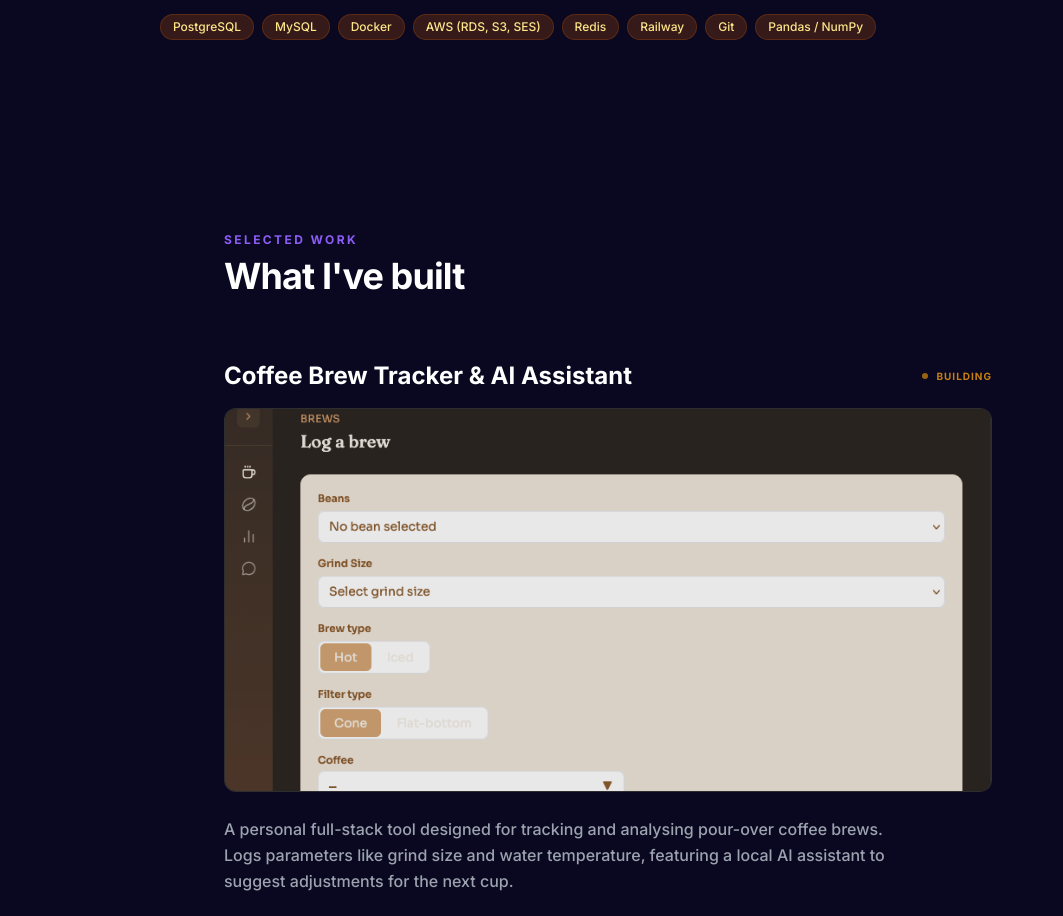
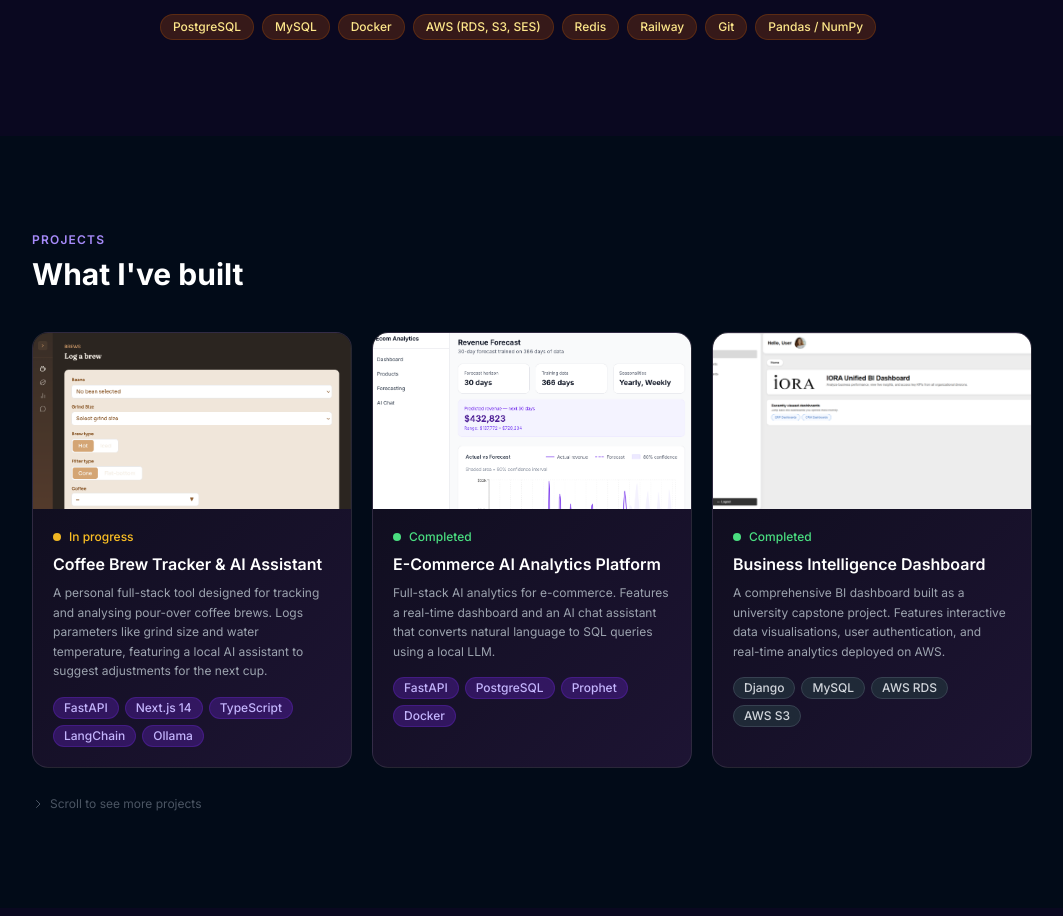
Before and after one commit to adiezakiel01/adiezakiel, a Next.js app: page / in a window 1280 px wide. Shown: the part 1860-2776 px from the top of the page, without its empty margins (32-1095 px from the left). Built offline with nearby package versions, Linux system fonts and the light colour scheme.

Commit message:
Updated project to scroll cards.

```diff
--- a/app/globals.css
+++ b/app/globals.css
@@ -29,3 +29,11 @@ html {
   opacity: 1;
   transform: translateY(0);
 }
+
+.overflow-x-auto::-webkit-scrollbar {
+  display: none;
+}
+.overflow-x-auto {
+  -ms-overflow-style: none;
+  scrollbar-width: none;
+}
--- a/components/Projects.tsx
+++ b/components/Projects.tsx
@@ -1,7 +1,7 @@
 "use client";
 
+import Image from "next/image";
 import { useScrollReveal } from "@/hooks/useScrollReveal";
-import Image from "next/image";
 
 type ProjectStatus = "completed" | "in-progress";
 
@@ -9,156 +9,135 @@ interface Project {
   title: string;
   status: ProjectStatus;
   description: string;
-  highlights: string[];
   tags: string[];
-  image: string;
+  tagColor: string;
   github?: string;
   demo?: string;
+  preview: React.ReactNode;
 }
 
 const projects: Project[] = [
   {
     title: "Coffee Brew Tracker & AI Assistant",
     status: "in-progress",
-    image: "/images/brew_app.png",
     description:
       "A personal full-stack tool designed for tracking and analysing pour-over coffee brews. Logs parameters like grind size and water temperature, featuring a local AI assistant to suggest adjustments for the next cup.",
-    highlights: [
-      "Local AI Inference using LangChain & Ollama",
-      "Asynchronous Backend with FastAPI",
-      "Data visualization with Recharts",
-    ],
     tags: ["FastAPI", "Next.js 14", "TypeScript", "LangChain", "Ollama"],
+    tagColor: "bg-violet-900/50 text-violet-300 border-violet-700/30",
     github: "https://github.com/adiezakiel01/coffee",
     demo: "https://coffee-navy-pi.vercel.app/",
+    preview: (
+      <Image
+        src="/images/brew_app.png"
+        alt="Coffee Brew Tracker screenshot"
+        fill
+        className="object-cover object-top"
+      />
+    ),
   },
   {
     title: "E-Commerce AI Analytics Platform",
     status: "completed",
-    image: "/images/ecom.png",
     description:
       "Full-stack AI analytics for e-commerce. Features a real-time dashboard and an AI chat assistant that converts natural language to SQL queries using a local LLM.",
-    highlights: [
-      "Natural language to SQL via LangChain",
-      "Prophet-powered revenue forecasting",
-      "Next.js 14 Server Components",
-    ],
     tags: ["FastAPI", "PostgreSQL", "Prophet", "Docker"],
+    tagColor: "bg-violet-900/50 text-violet-300 border-violet-700/30",
     github: "https://github.com/adiezakiel01/ecommerce",
+    preview: (
+      <Image
+        src="/images/ecom.png"
+        alt="E-Commerce AI Analytics Platform screenshot"
+        fill
+        className="object-cover object-top"
+      />
+    ),
   },
   {
     title: "Business Intelligence Dashboard",
     status: "completed",
-    image: "/images/iora_dashboard.png",
     description:
       "A comprehensive BI dashboard built as a university capstone project. Features interactive data visualisations, user authentication, and real-time analytics deployed on AWS.",
-    highlights: [
-      "Interactive Chart.js visualisations",
-      "Deployed on AWS RDS + S3",
-      "Role-based access control",
-    ],
     tags: ["Django", "MySQL", "AWS RDS", "AWS S3"],
+    tagColor: "bg-gray-800 text-gray-300 border-gray-700",
+    preview: (
+      <Image
+        src="/images/iora_dashboard.png"
+        alt="Business Intelligence Dashboard screenshot"
+        fill
+        className="object-cover object-top"
+      />
+    ),
   },
 ];
 
 const statusConfig = {
   completed: {
-    dot: "bg-green-500",
-    text: "text-green-500/80",
+    dot: "bg-green-400",
+    text: "text-green-400",
     label: "Completed",
   },
   "in-progress": {
-    dot: "bg-amber-500 animate-pulse",
-    text: "text-amber-500/80",
-    label: "Building",
+    dot: "bg-amber-400 animate-pulse",
+    text: "text-amber-400",
+    label: "In progress",
   },
 };
 
 export function Projects() {
   const headingRef = useScrollReveal();
-  const ref1 = useScrollReveal(0);
-  const ref2 = useScrollReveal(150);
-  const ref3 = useScrollReveal(200);
-
-  const projectRefs = [ref1, ref2, ref3];
+  const cardsRef = useScrollReveal(100);
 
   return (
-    <section id="projects" className="py-24 px-6 bg-[#0A0820]">
-      <div className="max-w-3xl mx-auto">
-        <div ref={headingRef} className="reveal mb-16">
-          <p className="text-violet-500 text-xs font-bold tracking-[0.2em] uppercase mb-2">
-            Selected Work
+    <section id="projects" className="py-24 px-6">
+      <div className="max-w-6xl mx-auto">
+        <div ref={headingRef} className="reveal mb-10">
+          <p className="text-violet-400 text-xs font-semibold tracking-widest uppercase mb-2">
+            Projects
           </p>
-          <h2 className="text-4xl font-bold text-white tracking-tight">
+          <h2 className="text-3xl font-bold text-white">
             What I&apos;ve built
           </h2>
         </div>
 
-        <div className="space-y-20">
-          {projects.map((project, index) => {
+        <div ref={cardsRef} className="reveal">
+          <div
+            className="flex gap-5 overflow-x-auto pb-4"
+            style={{ scrollSnapType: "x mandatory" }}
+          >
+            {projects.map((project) => {
               const status = statusConfig[project.status];
               return (
                 <div
                   key={project.title}
-                ref={projectRefs[index]}
-                className="reveal group flex flex-col"
+                  className="flex-shrink-0 w-80 rounded-2xl border border-white/10
+                             hover:border-violet-500/40 transition-all duration-300 group
+                             overflow-hidden"
+                  style={{
+                    background:
+                      "linear-gradient(135deg, rgba(13,13,26,0.95) 0%, rgba(31,21,53,0.95) 100%)",
+                    scrollSnapAlign: "start",
+                  }}
                 >
-                {/* 1. Title and Status Row */}
-                <div className="flex items-center justify-between mb-4">
-                  <h3 className="text-2xl font-bold text-white group-hover:text-violet-400 transition-colors duration-300">
-                    {project.title}
-                  </h3>
-                  <div className="flex items-center gap-2">
-                    <span
-                      className={`w-1.5 h-1.5 rounded-full ${status.dot}`}
-                    />
-                    <span
-                      className={`text-[10px] font-bold uppercase tracking-widest ${status.text}`}
+                  {/* Screenshot preview */}
+                  <div className="relative h-44 overflow-hidden">
+                    {project.preview}
+
+                    {/* Hover overlay */}
+                    <div
+                      className="absolute inset-0 bg-black/60 flex items-center
+                                    justify-center gap-3 opacity-0 group-hover:opacity-100
+                                    transition-opacity duration-200"
                     >
-                      {status.label}
-                    </span>
-                  </div>
-                </div>
-
-                {/* 2. Project Image - Placed below title */}
-                <div className="relative aspect-[16/8] mb-6 overflow-hidden rounded-xl border border-white/10 bg-[#16161a]">
-                  <Image
-                    src={project.image}
-                    alt={project.title}
-                    fill
-                    className="object-cover opacity-90 group-hover:opacity-100 group-hover:scale-[1.02] transition-all duration-700 ease-out"
-                    sizes="(max-width: 768px) 100vw, 800px"
-                  />
-                </div>
-
-                {/* 3. Description */}
-                <p className="text-gray-400 text-s leading-relaxed mb-6 font-medium max-w-2xl">
-                  {project.description}
-                </p>
-
-                {/* 4. Tags - Inspiration Style */}
-                <div className="flex flex-wrap gap-2 mb-8">
-                  {project.tags.map((tag) => (
-                    <span
-                      key={tag}
-                      className="px-3 py-1 rounded-md text-xs font-bold tracking-wider bg-[#2d1a12] text-[#ef8e52] border border-[#ef8e52]/10"
-                    >
-                      {tag}
-                    </span>
-                  ))}
-                </div>
-
-                {/* 5. Footer Links */}
-                <div className="flex items-center gap-6 border-t border-white/5 pt-6">
                       {project.demo && (
                         <a
                           href={project.demo}
                           target="_blank"
-                      rel="noopener noreferrer"
-                      className="flex items-center gap-2 text-xs font-bold text-gray-400 hover:text-white transition-colors uppercase tracking-widest"
+                          className="flex items-center gap-1.5 px-4 py-2 bg-violet-600
+                                     hover:bg-violet-500 text-white rounded-lg text-xs
+                                     font-medium transition-colors"
                         >
                           <svg
-                        className="w-4 h-4"
+                            className="w-3 h-3"
                             fill="none"
                             stroke="currentColor"
                             viewBox="0 0 24 24"
@@ -170,18 +149,19 @@ export function Projects() {
                               d="M10 6H6a2 2 0 00-2 2v10a2 2 0 002 2h10a2 2 0 002-2v-4M14 4h6m0 0v6m0-6L10 14"
                             />
                           </svg>
-                      Live Demo
+                          Visit
                         </a>
                       )}
                       {project.github && (
                         <a
                           href={project.github}
                           target="_blank"
-                      rel="noopener noreferrer"
-                      className="flex items-center gap-2 text-xs font-bold text-gray-400 hover:text-white transition-colors uppercase tracking-widest"
+                          className="flex items-center gap-1.5 px-4 py-2 bg-white/10
+                                     hover:bg-white/20 text-white rounded-lg text-xs
+                                     font-medium transition-colors border border-white/20"
                         >
                           <svg
-                        className="w-4 h-4"
+                            className="w-3 h-3"
                             fill="currentColor"
                             viewBox="0 0 24 24"
                           >
@@ -192,8 +172,61 @@ export function Projects() {
                       )}
                     </div>
                   </div>
+
+                  {/* Card content */}
+                  <div className="p-5">
+                    <div className="flex items-center gap-2 mb-2">
+                      <span className={`w-2 h-2 rounded-full ${status.dot}`} />
+                      <span className={`text-xs font-medium ${status.text}`}>
+                        {status.label}
+                      </span>
+                    </div>
+
+                    <h3
+                      className="text-base font-semibold text-white mb-2
+                                   group-hover:text-violet-300 transition-colors leading-snug"
+                    >
+                      {project.title}
+                    </h3>
+
+                    <p className="text-gray-400 text-xs leading-relaxed mb-4">
+                      {project.description}
+                    </p>
+
+                    <div className="flex flex-wrap gap-1.5">
+                      {project.tags.map((tag) => (
+                        <span
+                          key={tag}
+                          className={`inline-block px-2.5 py-0.5 rounded-full text-xs
+                                      font-medium border ${project.tagColor}`}
+                        >
+                          {tag}
+                        </span>
+                      ))}
+                    </div>
+                  </div>
+                </div>
               );
             })}
+          </div>
+
+          {/* Scroll hint */}
+          <p className="text-xs text-gray-600 mt-3 flex items-center gap-1.5">
+            <svg
+              className="w-3 h-3"
+              fill="none"
+              stroke="currentColor"
+              viewBox="0 0 24 24"
+            >
+              <path
+                strokeLinecap="round"
+                strokeLinejoin="round"
+                strokeWidth={2}
+                d="M9 5l7 7-7 7"
+              />
+            </svg>
+            Scroll to see more projects
+          </p>
         </div>
       </div>
     </section>
```
Lines whose indentation alone changed are shown as unchanged.
